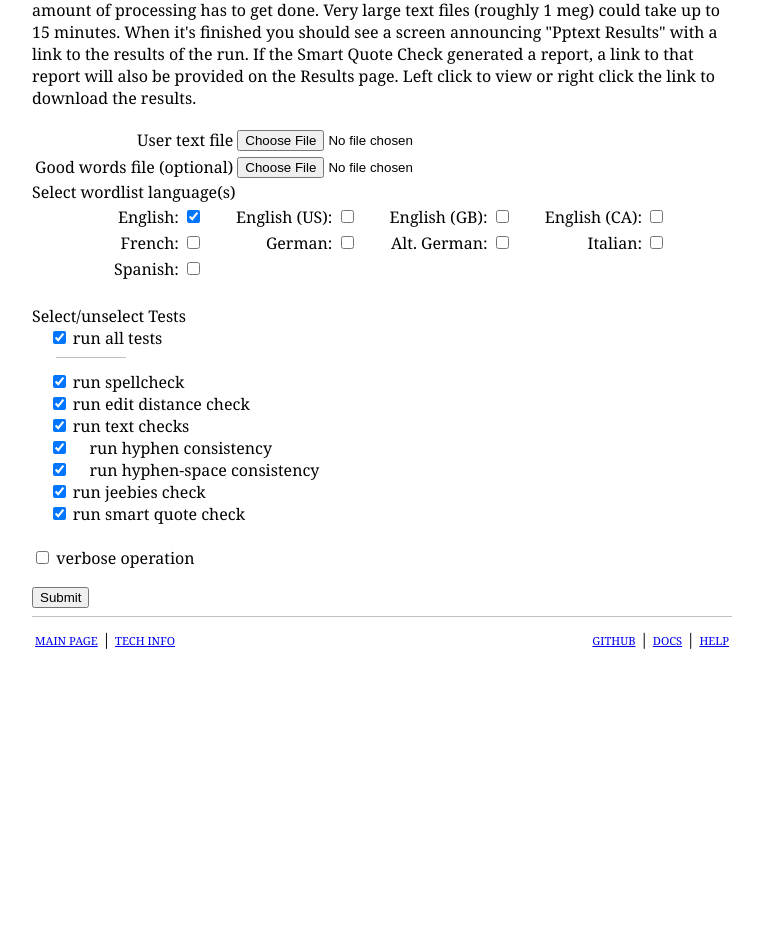
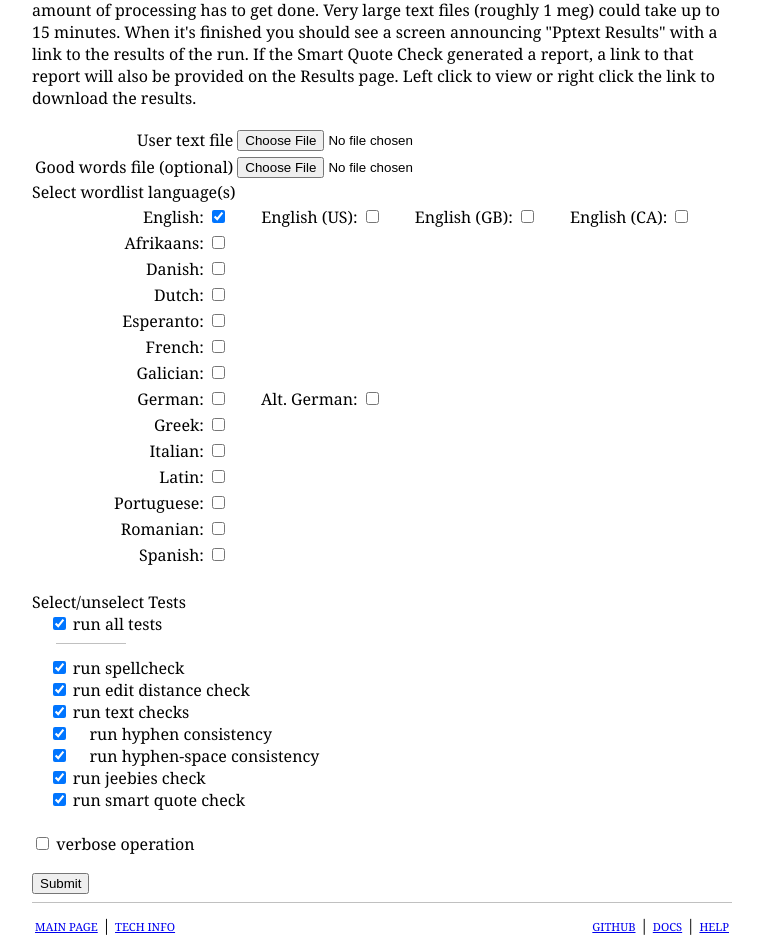
Before and after one commit to DistributedProofreaders/ppwb, a PHP site: page /pptext.php in a window 1280 px wide. Shown: the part 443-1390 px from the top of the page, without its empty margins (258-1018 px from the left). Before the commit the page ends 1092 px from the top, so only its background shows below. Run offline with PHP 8.4, Linux system fonts and the light colour scheme; some libraries are stand-ins or nearby versions.

Commit message:
Add more dictionaries to pptext
Add dictionaries for all languages we post-processed books for in 2021.
This abstracts out the HTML creation to make adding new ones easier.

```diff
--- a/pptext.php
+++ b/pptext.php
@@ -6,6 +6,46 @@ output_content();
 
 function output_content()
 {
+    // available dictionaries installed on the server
+    $dictionaries = [
+        "en" => [
+            "en" => "English",
+            "en_US" => "English (US)",
+            "en_GB" => "English (GB)",
+            "en_CA" => "English (CA)",
+        ],
+        "af" => "Afrikaans",
+        "da" => "Danish",
+        "nl" => "Dutch",
+        "eo" => "Esperanto",
+        "fr" => "French",
+        "gl" => "Galician",
+        "de" => [
+            "de" => "German",
+            "de-alt" => "Alt. German",
+        ],
+        "grc" => "Greek",
+        "it" => "Italian",
+        "la" => "Latin",
+        "pt" => "Portuguese",
+        "ro" => "Romanian",
+        "es" => "Spanish",
+    ];
+
+    // build checkboxes
+    $dictionary_html = "";
+    foreach ($dictionaries as $code => $language) {
+        if (!is_array($language)) {
+            $language = [$code => $language];
+        }
+        $dictionary_html .= "<tr>";
+        foreach($language as $code => $locale_name) {
+            $checked = ($code == "en") ? "checked" : "";
+            $dictionary_html .= "<td align='right' style='padding-left:30px'>$locale_name: <input type='checkbox' name='wlangs[]' value='$code' autocomplete='off' $checked/></td>";
+        }
+        $dictionary_html .= "</tr>";
+    }
+
 echo <<<MENU
 
 <p>This page provides a consolidated pptext program used to check books before
@@ -51,22 +91,8 @@ Left click to view or right click the link to download the results.</p>
 
     <div>Select wordlist language(s)<br />
       <table style='margin-left: 50px;'>
-      <tr>
-      <td align='right' style='padding-left:30px'>English: <input type="checkbox" checked="yes" name="wlangs[]" value="en" autocomplete=off /></td>
-      <td align='right' style='padding-left:30px'>English (US): <input type="checkbox" name="wlangs[]" value="en_US" autocomplete=off /></td>
-      <td align='right' style='padding-left:30px'>English (GB): <input type="checkbox" name="wlangs[]" value="en_GB" autocomplete=off /></td>
-      <td align='right' style='padding-left:30px'>English (CA): <input type="checkbox" name="wlangs[]" value="en_CA" autocomplete=off /></td>
-      </tr>
-      <tr>
-      <td align='right' style='padding-left:30px'>French: <input type="checkbox" name="wlangs[]" value="fr" autocomplete=off /></td>
-      <td align='right' style='padding-left:30px'>German: <input type="checkbox" name="wlangs[]" value="de" autocomplete=off /></td>
-      <td align='right' style='padding-left:30px'>Alt. German: <input type="checkbox" name="wlangs[]" value="de-alt" autocomplete=off /></td>
-      <td align='right' style='padding-left:30px'>Italian: <input type="checkbox" name="wlangs[]" value="it" autocomplete=off /></td>
-      </tr>
-      <tr>
-      <td align='right' style='padding-left:30px'>Spanish: <input type="checkbox" name="wlangs[]" value="es" autocomplete=off /></td>
-      </tr>
-    </table>
+      $dictionary_html
+      </table>
     </div>
 
     <br/>
```
